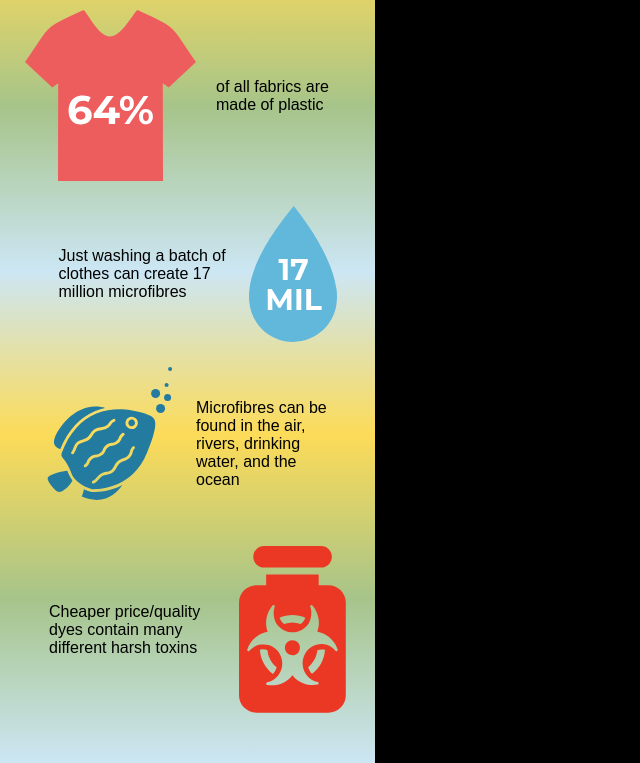
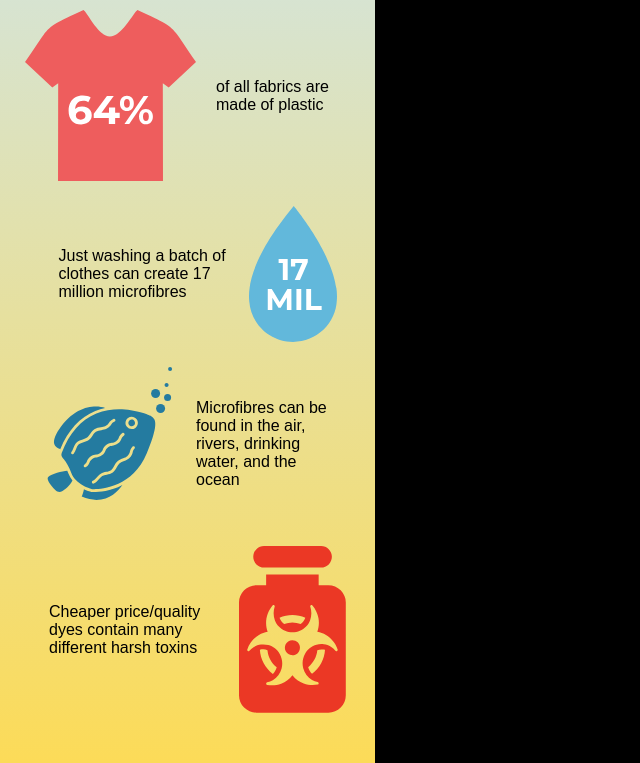
Before and after one commit to irenewuu/Midterm-Components, a website: page e-comps/e-comps.html in a window 1280 px wide. Shown: the part 221-984 px from the top of the page, without its empty margins (0-640 px from the left). Drawn offline with Linux system fonts and the light colour scheme.

Commit message:
bg-color change

```diff
--- a/e-comps/workflow.css
+++ b/e-comps/workflow.css
@@ -17,9 +17,7 @@ body {
     max-width: 375px;
     padding: 25px;
     background-image: linear-gradient( /* not sure how this would look on the full infographic, add more if needed */
-        #CCE6F4, #fcdb58, #A6C48A,
-        #CCE6F4, #fcdb58, #A6C48A,
-        #CCE6F4)
+        #CCE6F4, #fcdb58)
 }
 
 /* ====================================================
```
